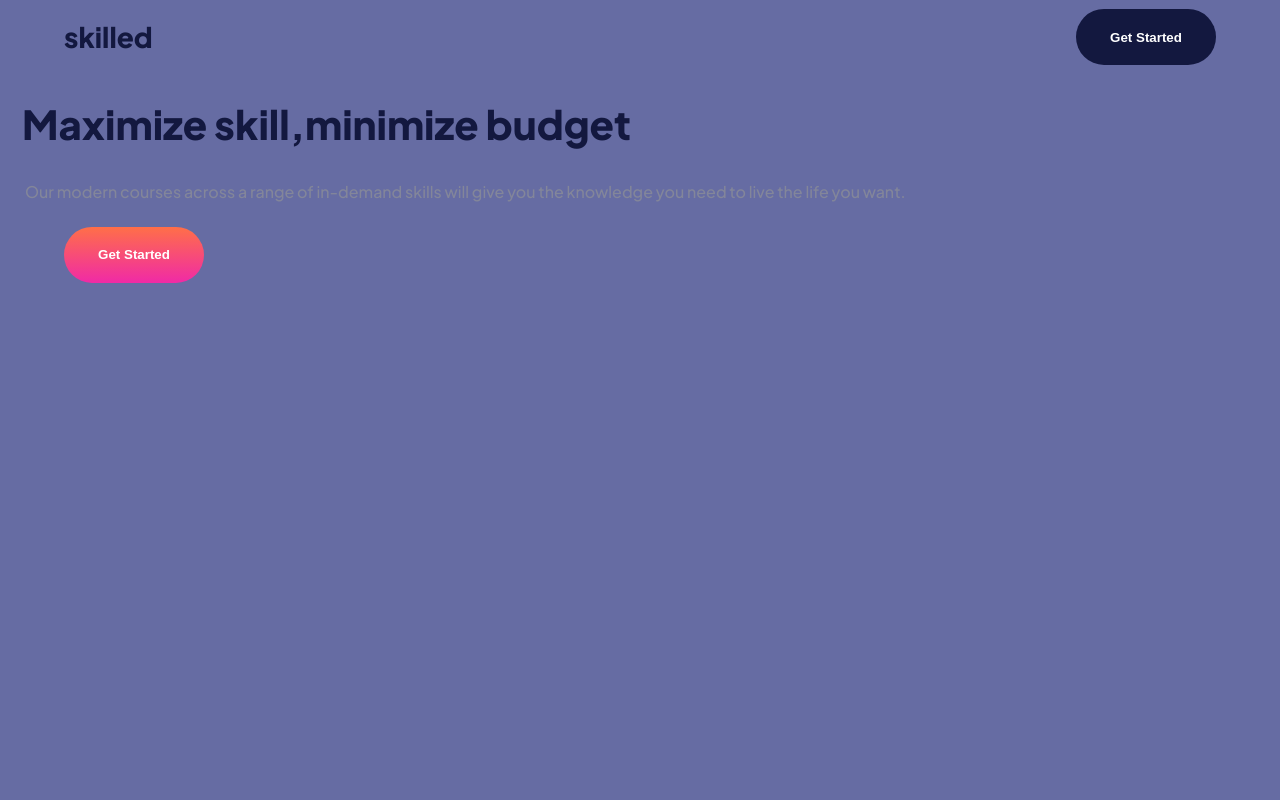
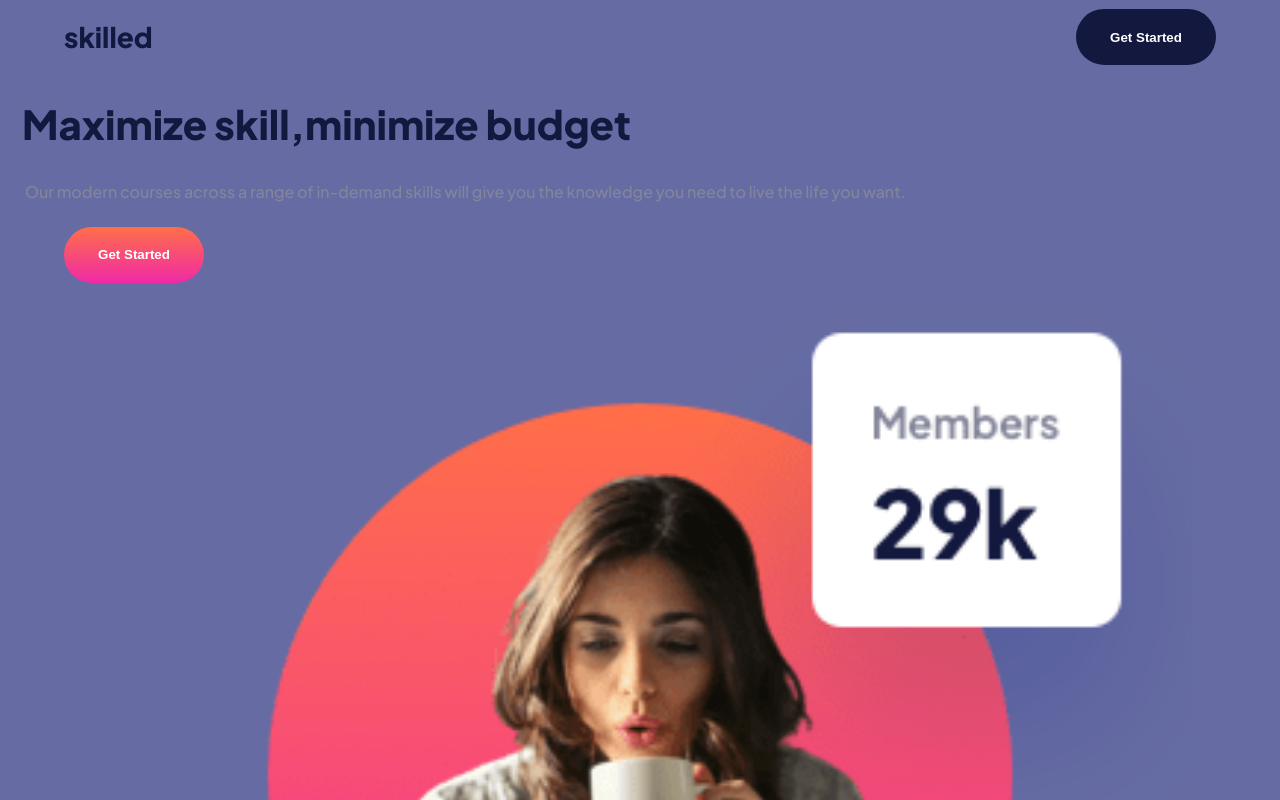
Before and after one commit to PiriyaLapa/Skilled-e-learning-landing-page, a React (Create React App) app: page / in a window 1280 px wide. Shown: the top 800 px of the page. Built offline with nearby package versions, Linux system fonts and the light colour scheme.

Commit message:
refactor code and try to deploy

```diff
--- /dev/null
+++ b/src/components/figure/Figure.tsx
@@ -0,0 +1,13 @@
+import { Component, ReactNode } from "react";
+import { StyledFigure } from "./styles";
+
+interface UrlImgProps {
+    urlImg:string;
+}
+
+export default class Figure extends Component<UrlImgProps> {
+  render(): ReactNode {
+    const { urlImg } = this.props;
+    return <StyledFigure src={urlImg} alt="image" />;
+  }
+}
--- /dev/null
+++ b/src/components/figure/styles.ts
@@ -0,0 +1,6 @@
+import styled from 'styled-components';
+
+export const StyledFigure = styled.img`
+   width:100%;
+   height:auto;
+`
--- a/src/pages/LandingPage/sections/Hero.tsx
+++ b/src/pages/LandingPage/sections/Hero.tsx
@@ -5,6 +5,8 @@ import HeadContent from "../../../components/HeadContent/HeadContent";
 import {StyledHero} from './styles';
 import PrimaryBtn from "../../../components/Buttons/PrimaryBtn";
 import { theme } from "../../../utilities";
+import Figure from "../../../components/figure/Figure";
+import urlImg from '../../../assets/image-hero-mobile.png';
 
 export default class Hero extends Component {
   render(): ReactNode {
@@ -16,6 +18,7 @@ export default class Hero extends Component {
         <HeadLine message={headLine} />
         <HeadContent  message={ParaContent} />
         <PrimaryBtn message={btnContent} color={btnColor} hoverColor={hoverColor}/>
+        <Figure urlImg={urlImg}/>
       </StyledHero>
     );
   }
```
